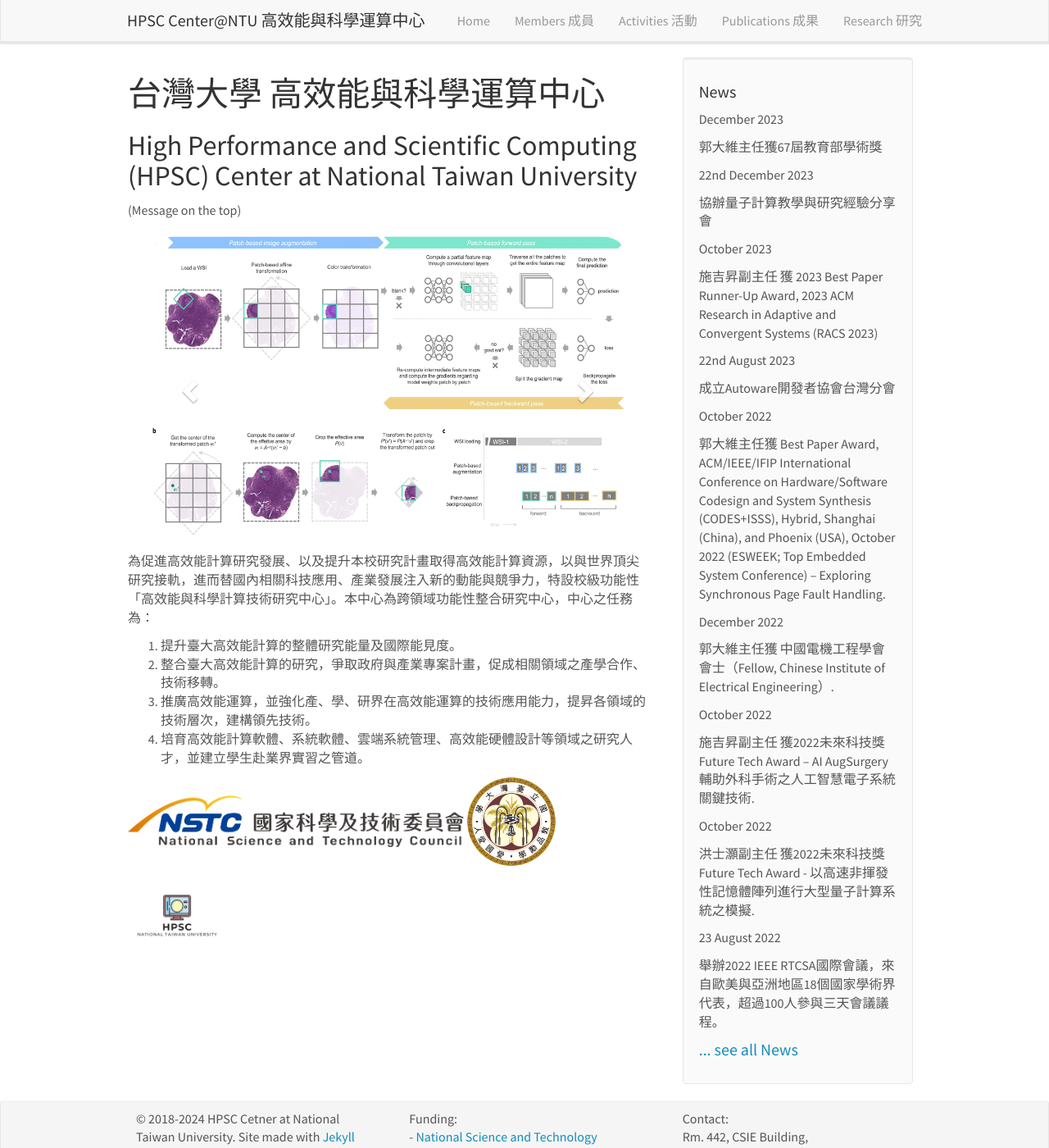
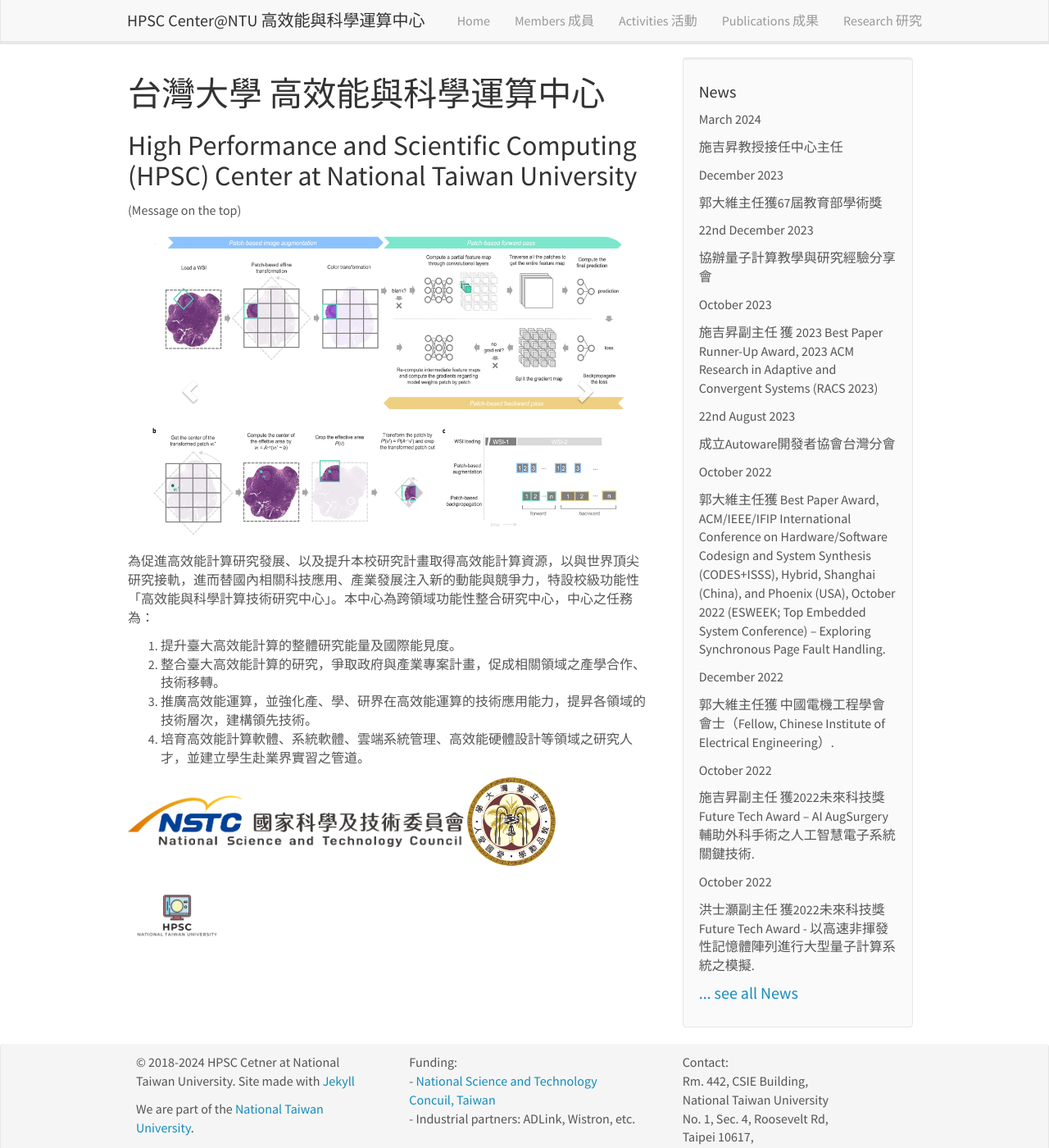
Before and after one commit to hpscntu/hpscweb, a Jekyll site: the page built from _pages/home.md, in a window 1280 px wide and 1400 px high. Shown: the whole window at 82% size. Built offline with Jekyll 4.4.1, drawn with Linux system fonts in a browser that asks for light colours; nearby versions of some CDN libraries.

Commit message:
add new director

```diff
--- a/_data/news.yml
+++ b/_data/news.yml
@@ -1,5 +1,7 @@
 #- date: day, month, year
 #  headline: content
+- date: March 2024
+  headline: 施吉昇教授接任中心主任
 - date: December 2023
   headline: 郭大維主任獲67屆教育部學術獎
 - date: 22nd December 2023
```
